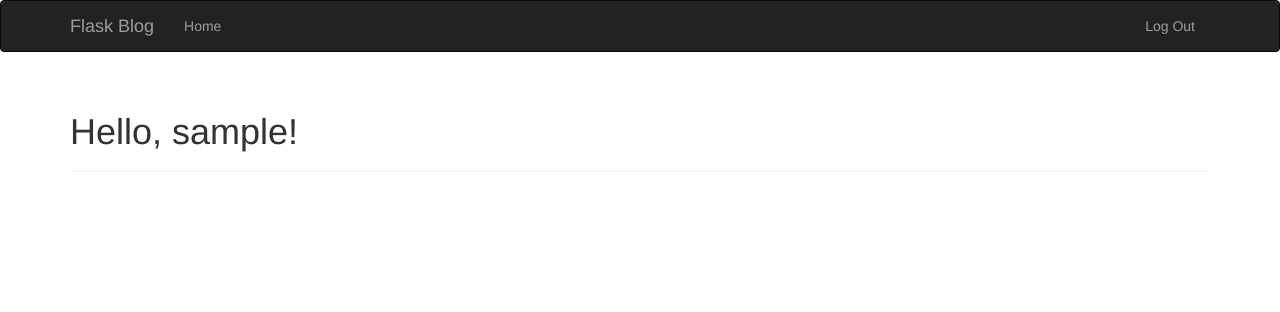
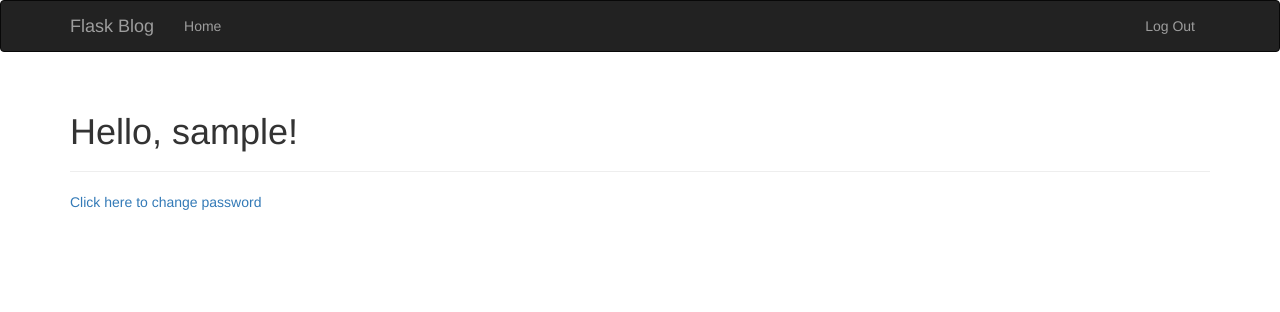
Before and after one commit to VincentOnGit/flaskblog, a Flask app: page / in a window 1280 px wide. Shown: the top 312 px of the page. Run offline with Flask 2, Linux system fonts and the light colour scheme; a user stored in the database is signed in; tables that the repository leaves empty hold one stand-in row (values such as "Sample post"); some libraries are stand-ins or nearby versions.

Commit message:
Change password part.

```diff
--- a/app/auth/views.py
+++ b/app/auth/views.py
@@ -3,7 +3,7 @@
 from . import auth
 from .. import db
 from ..email import send_email
-from .forms import LoginForm, RegistrationForm
+from .forms import LoginForm, RegistrationForm, ChangePasswordForm
 from ..models import User
 from flask import render_template, flash, redirect, url_for, request
 from flask_login import login_required, login_user, logout_user, current_user
@@ -80,3 +80,19 @@ def resend_confirmation():
 	send_email(current_user.email, 'Confirm your acount', 'auth/email/confirm', user=current_user, token=token)
 	flash('A new confirmation email has been sent to you by email.')
 	return redirect(url_for('main.index'))
+
+
+@auth.route('/change_password/', methods=['GET', 'POST'])
+@login_required
+def change_password():
+	form = ChangePasswordForm()
+	if form.validate_on_submit():
+		if current_user.verify_password(form.old_pwd.data):
+			current_user.password = form.new_pwd.data
+			logout_user()
+			flash('You have changed your password. Please login again.')
+			return redirect(url_for('auth.login'))
+		else:
+			flash('Wrong old password.')
+			return redirect(url_for('auth.change_password'))
+	return render_template('auth/change_password.html', form=form)
--- a/app/templates/index.html
+++ b/app/templates/index.html
@@ -8,4 +8,12 @@
     <div class="page-header">
         <h1>Hello, {% if current_user.is_authenticated %}{{ current_user.username }}{% else %}Stranger{% endif %}!</h1>
     </div>
+    {% if current_user.is_authenticated %}
+        <div>
+            <a href="{{ url_for('auth.change_password') }}">
+                Click here to change password
+            </a>
+        </div>
+
+    {% endif %}
 {% endblock %}
```
Also changed, not shown: app/auth/forms.py (+7 -0 lines), app/templates/auth/change_password.html (added, +15 -0 lines).
